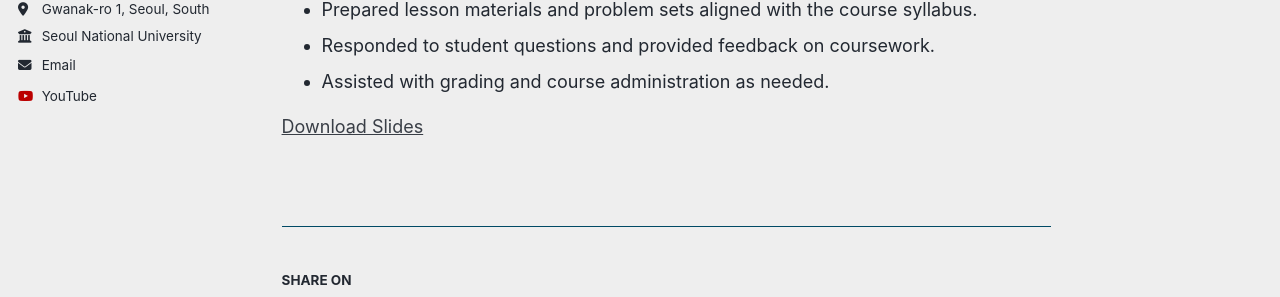
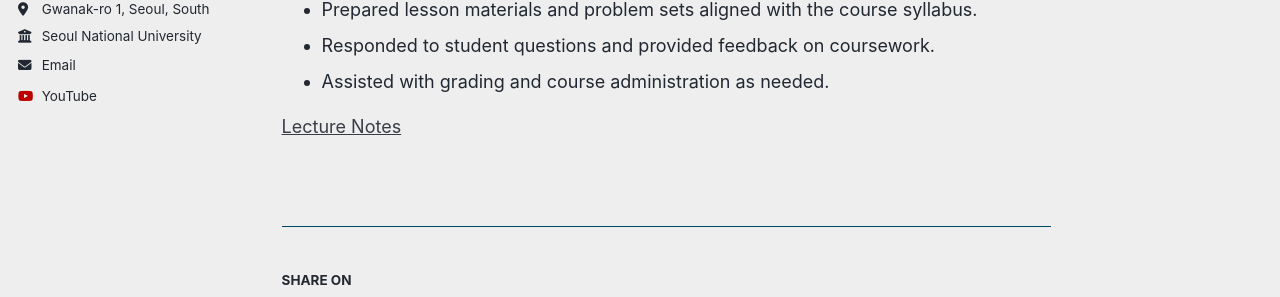
Before and after one commit to jae-s-bang/jae-s-bang.github.io, a Jekyll site: the page built from _teaching/2025-spring-calp1.md, in a window 1280 px wide and 971 px high. Shown: the part 369-666 px from the top of the window. Built offline with Jekyll 4.4.1, drawn with Linux system fonts in a browser that asks for light colours; a script bundle is joined from its source files by our own code; library files that are not in the unit come from our copies; some of the changed lines change nothing that is shown.

Commit message:
Update single.html

```diff
--- a/_layouts/single.html
+++ b/_layouts/single.html
@@ -68,11 +68,11 @@ layout: default
         {% elsif page.citation %}
           <p style="font-size: smaller">Recommended citation: {{ page.citation }}</p>
         {% elsif page.slidesurl %}
-         {% if post.collection == 'teaching' %}
-           <p><a href="{{ post.slidesurl }}">Lecture Notes</a></p>
+         {% if page.collection == 'teaching' %}
+           <p><a href="{{ page.slidesurl }}">Lecture Notes</a></p>
          {% else %}
-           <p><a href="{{ post.slidesurl }}">Download Slides</a></p>
-         {% endif %}
+           <p><a href="{{ page.slidesurl }}">Download Slides</a></p>
+        {% endif %}
         {% elsif page.bibtexurl %}
           <p style="font-size: smaller"><a href="{{ page.bibtexurl }}">Download Bibtex</a></p>
         {% endif %}
```
